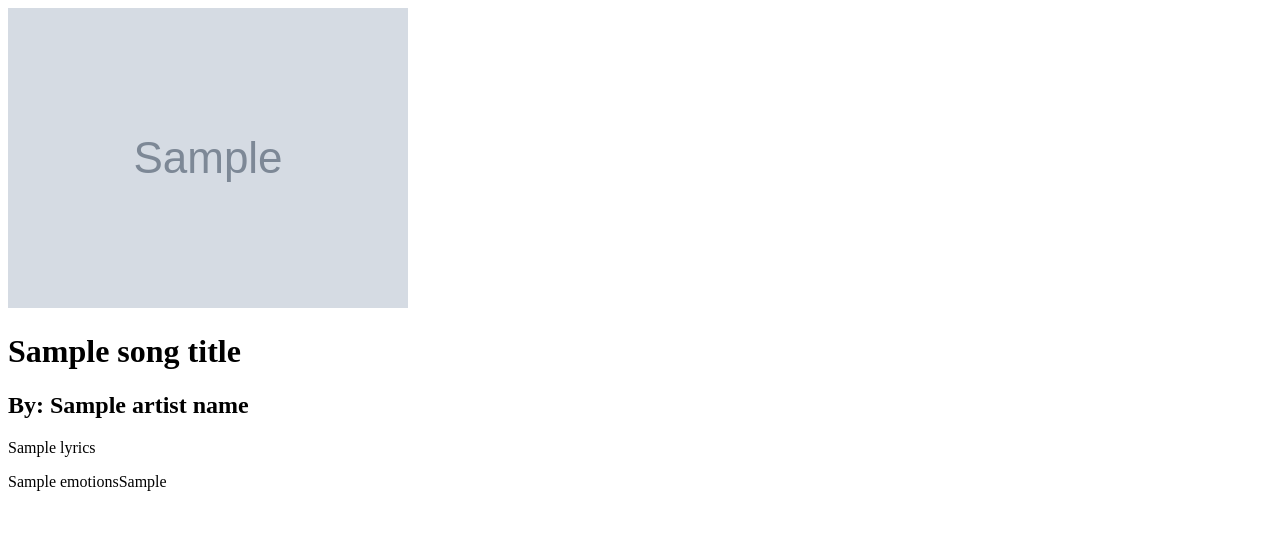
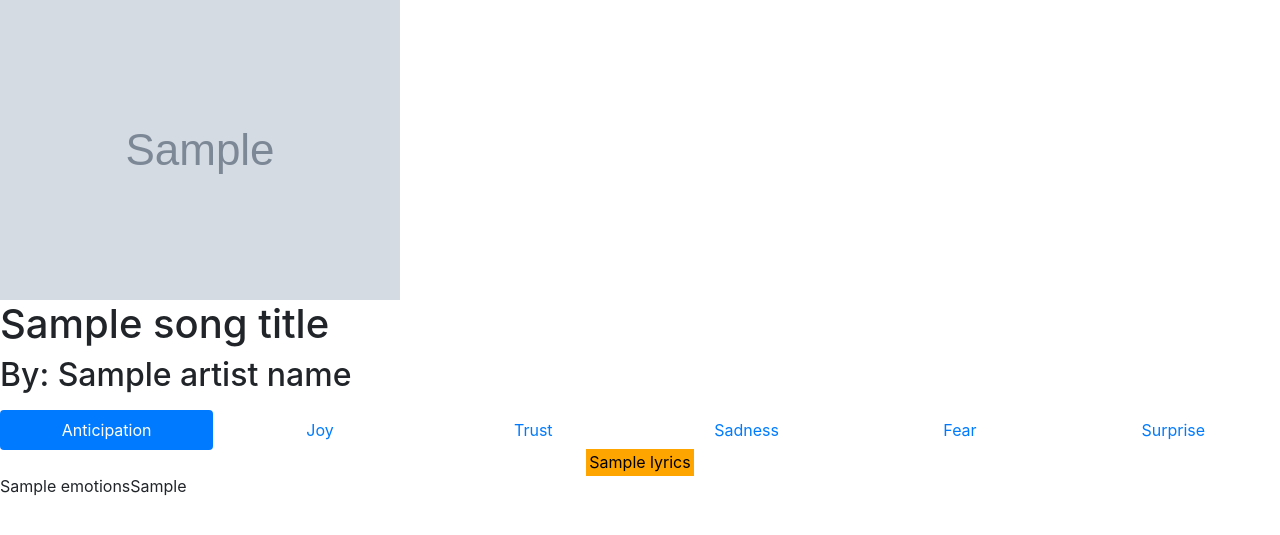
Before and after one commit to snyamwong/Issa-Mood, a Flask app: template flaskr/templates/results.html in a window 1280 px wide. Shown: the top 535 px of the page. Run offline with Flask 2, Linux system fonts and the light colour scheme; the template is opened without the code that fills it: most values are stand-ins (such as "Sample title", 1, 10 or a date in 2020); grey boxes marked "Sample" are stand-in pictures; some libraries are stand-ins or nearby versions.

Commit message:
added tabs for emotions - no highlighting emotions yet

```diff
--- a/flaskr/templates/results.html
+++ b/flaskr/templates/results.html
@@ -1,6 +1,9 @@
 <!DOCTYPE html>
 <html>
 <head>
+  <script src="jquery.min.js" type="text/javascript"></script>
+  <link rel="stylesheet" href="https://maxcdn.bootstrapcdn.com/bootstrap/4.0.0/css/bootstrap.min.css" integrity="sha384-Gn5384xqQ1aoWXA+058RXPxPg6fy4IWvTNh0E263XmFcJlSAwiGgFAW/dAiS6JXm" crossorigin="anonymous">
+  <script src="bootstrap.min.js" type="text/javascript"></script>
   <title>Lyric Results</title>
 </head>
 <body>
@@ -10,9 +13,35 @@
   <h2>By: {{artistName}}</h2>
 
   {% autoescape false %}
-    <p>{{lyrics.replace('\n', '<br>')}}</p>
+    <p><!--{{lyrics.replace('\n', '<br>')}}--></p>
   {% endautoescape %}
+  {% block body %}
+  <nav>
+  <div class="nav nav-pills nav-justified" id="nav-tab" role="tablist">
+    <a class="nav-item nav-link active" id="nav-anticipation-tab" data-toggle="tab" href="#nav-anticipation" role="tab" aria-controls="nav-anticipation" aria-selected="true">Anticipation</a>
+    <a class="nav-item nav-link" id="nav-joy-tab" data-toggle="tab" href="#nav-joy" role="tab" aria-controls="nav-joy" aria-selected="false">Joy</a>
+    <a class="nav-item nav-link" id="nav-trust-tab" data-toggle="tab" href="#nav-trust" role="tab" aria-controls="nav-trust" aria-selected="false">Trust</a>
+    <a class="nav-item nav-link" id="nav-sadness-tab" data-toggle="tab" href="#nav-sadness" role="tab" aria-controls="nav-sadness" aria-selected="false">Sadness</a>
+    <a class="nav-item nav-link" id="nav-fear-tab" data-toggle="tab" href="#nav-fear" role="tab" aria-controls="nav-fear" aria-selected="false">Fear</a>
+    <a class="nav-item nav-link" id="nav-surprise-tab" data-toggle="tab" href="#nav-surprise" role="tab" aria-controls="nav-surprise" aria-selected="false">Surprise</a>
+
+  </div>
+</nav>
+<div class="tab-content" id="nav-tabContent">
+  {% autoescape false %}
+    <div class="tab-pane fade show active text-center" id="nav-anticipation" role="tabpanel" aria-labelledby="nav-anticipation-tab"><mark style="background-color:orange;">{{lyrics.replace('\n', '<br>')}}</mark></div>
+    <div class="tab-pane fade text-center" id="nav-joy" role="tabpanel" aria-labelledby="nav-joy-tab"><center>{{lyrics.replace('\n', '<br>')}}</center></div>
+    <div class="tab-pane fade text-center" id="nav-trust" role="tabpanel" aria-labelledby="nav-trust-tab"><center>{{lyrics.replace('\n', '<br>')}}</center></div>
+    <div class="tab-pane fade text-center" id="nav-sadness" role="tabpanel" aria-labelledby="nav-sadness-tab"><center>{{lyrics.replace('\n', '<br>')}}</center></div>
+    <div class="tab-pane fade text-center" id="nav-fear" role="tabpanel" aria-labelledby="nav-fear-tab"><center>{{lyrics.replace('\n', '<br>')}}</center></div>
+    <div class="tab-pane fade text-center" id="nav-surprise" role="tabpanel" aria-labelledby="nav-surprise-tab"><center>{{lyrics.replace('\n', '<br>')}}</center></div>
+  {% endautoescape %}
+</div>
+  {% endblock %}
 
   <p>{{emotions}}{{agg_emotions}}</p>
+  <script src="https://code.jquery.com/jquery-3.2.1.slim.min.js" integrity="sha384-KJ3o2DKtIkvYIK3UENzmM7KCkRr/rE9/Qpg6aAZGJwFDMVNA/GpGFF93hXpG5KkN" crossorigin="anonymous"></script>
+<script src="https://cdnjs.cloudflare.com/ajax/libs/popper.js/1.12.9/umd/popper.min.js" integrity="sha384-ApNbgh9B+Y1QKtv3Rn7W3mgPxhU9K/ScQsAP7hUibX39j7fakFPskvXusvfa0b4Q" crossorigin="anonymous"></script>
+<script src="https://maxcdn.bootstrapcdn.com/bootstrap/4.0.0/js/bootstrap.min.js" integrity="sha384-JZR6Spejh4U02d8jOt6vLEHfe/JQGiRRSQQxSfFWpi1MquVdAyjUar5+76PVCmYl" crossorigin="anonymous"></script>
 </body>
 </html>
```
